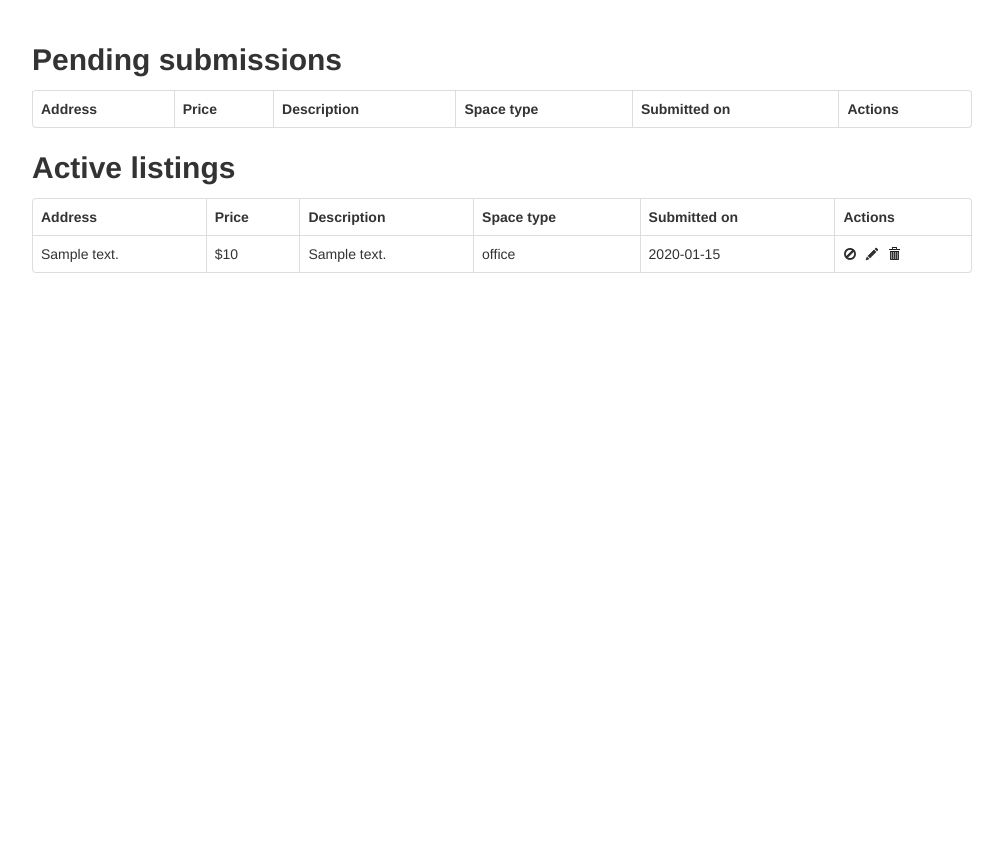
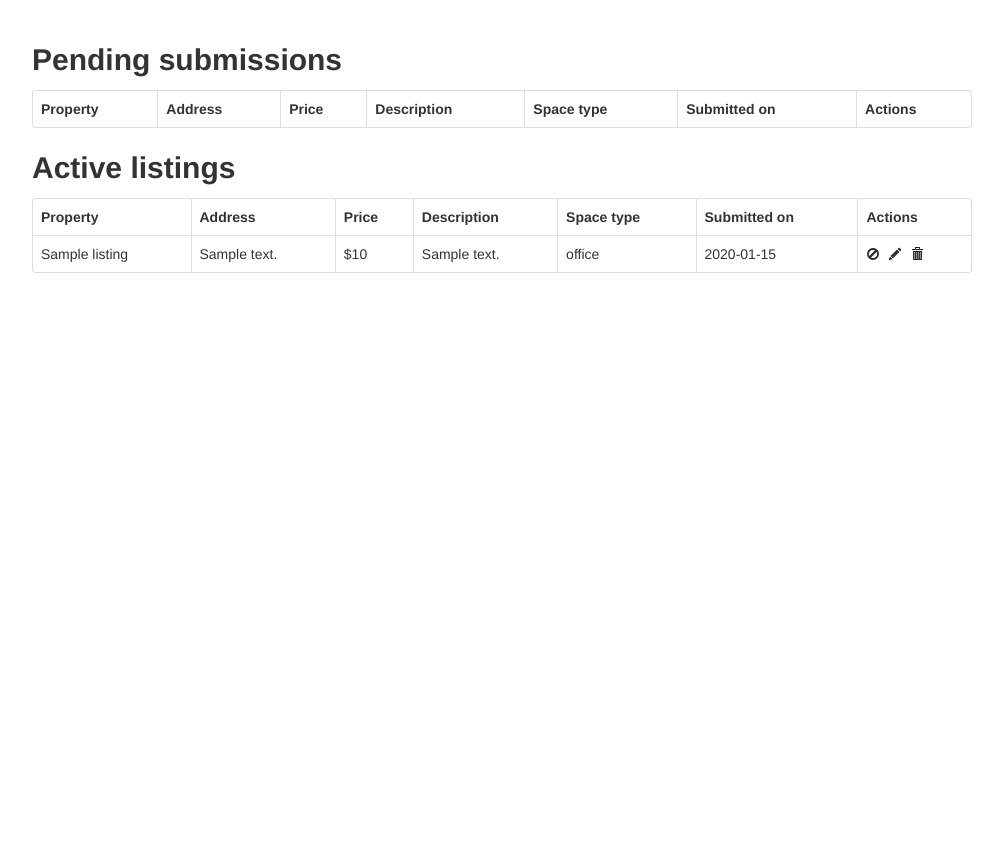
Before and after one commit to josephturnerjr/spacefinder, a Flask app: page /admin in a window 1280 px wide. Shown: the part 41-900 px from the top of the page, without its empty margins (138-1141 px from the left). Run offline with Flask 2, Linux system fonts and the light colour scheme; the visitor is signed in with stand-in values (Sample User, id 1); tables that the repository leaves empty hold one stand-in row (values such as "Sample post"); lists and menus that the app fills with data are empty; some libraries are stand-ins or nearby versions.

Commit message:
Integrate name field into tables

```diff
--- a/spacefinder/templates/admin.html
+++ b/spacefinder/templates/admin.html
@@ -9,6 +9,9 @@
   <table class='table table-bordered'>
   <thead>
     <tr>
+      <th>
+        Property
+      </th>
       <th>
         Address
       </th>
@@ -31,6 +34,9 @@
   </thead>
   {% for listing in unpublished %}
     <tr>
+      <td>
+        {{listing.name}}
+      </td>
       <td>
         {{listing.address}}
       </td>
@@ -59,6 +65,9 @@
   <thead>
     <tr>
       <th>
+        Property
+      </th>
+      <th>
         Address
       </th>
       <th>
@@ -80,6 +89,9 @@
   </thead>
   {% for listing in published %}
     <tr>
+      <td>
+        {{listing.name}}
+      </td>
       <td>
         {{listing.address}}
       </td>
```
Also changed, not shown: spacefinder/templates/index.html (+6 -6 lines).
